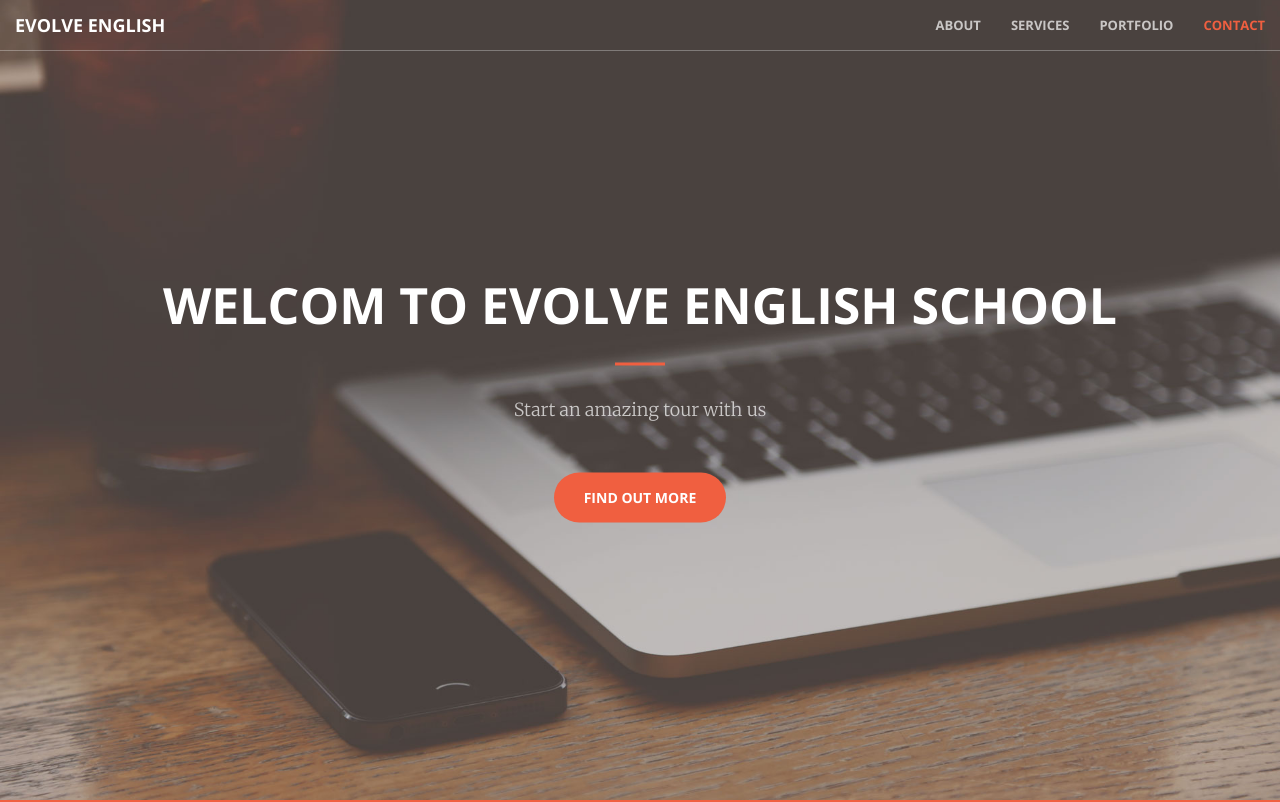
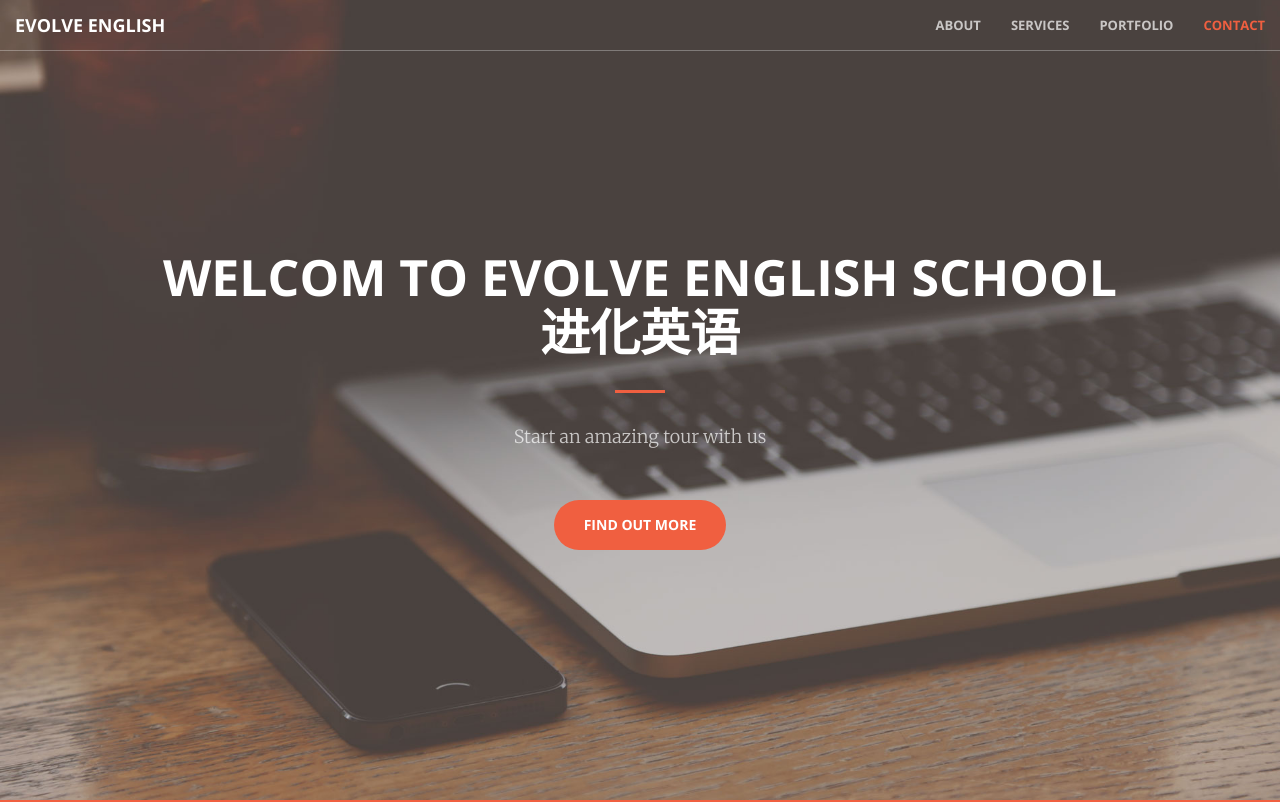
Before and after one commit to EvolveEnglish/EvolveEnglish.github.io, a website: page index.html in a window 1280 px wide. Shown: the top 802 px of the page. Drawn offline with nearby package versions, Linux system fonts and the light colour scheme.

Commit message:
asdfasdfa

```diff
--- a/index.html
+++ b/index.html
@@ -72,6 +72,7 @@
         <div class="header-content">
             <div class="header-content-inner">
                 <h1 id="homeHeading">Welcom to Evolve English School</h1>
+				<h1 id="homeHeading_cn">进化英语</h1>
                 <hr>
                 <p>Start an amazing tour with us </p>
                 <a href="#about" class="btn btn-primary btn-xl page-scroll">Find Out More</a>
```
